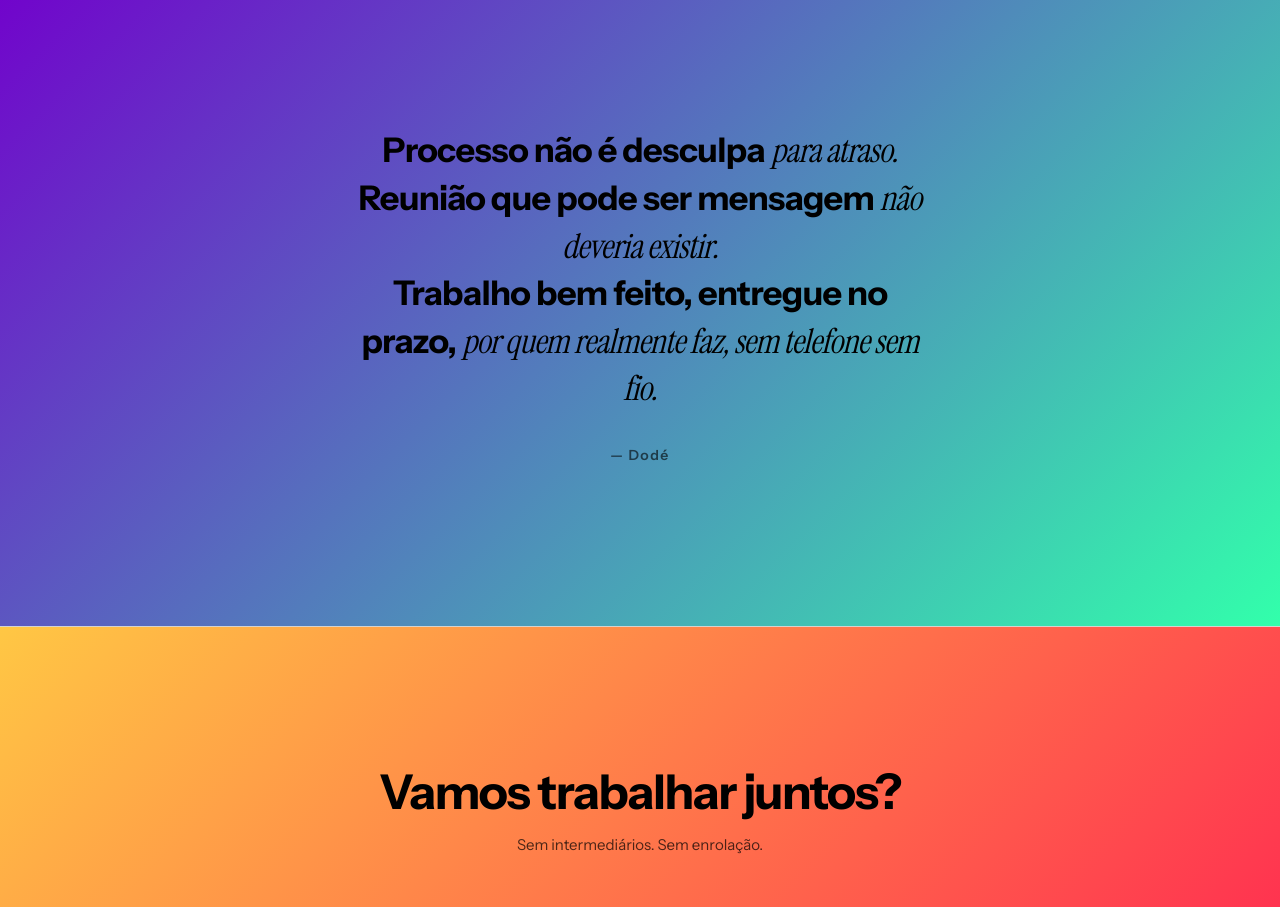
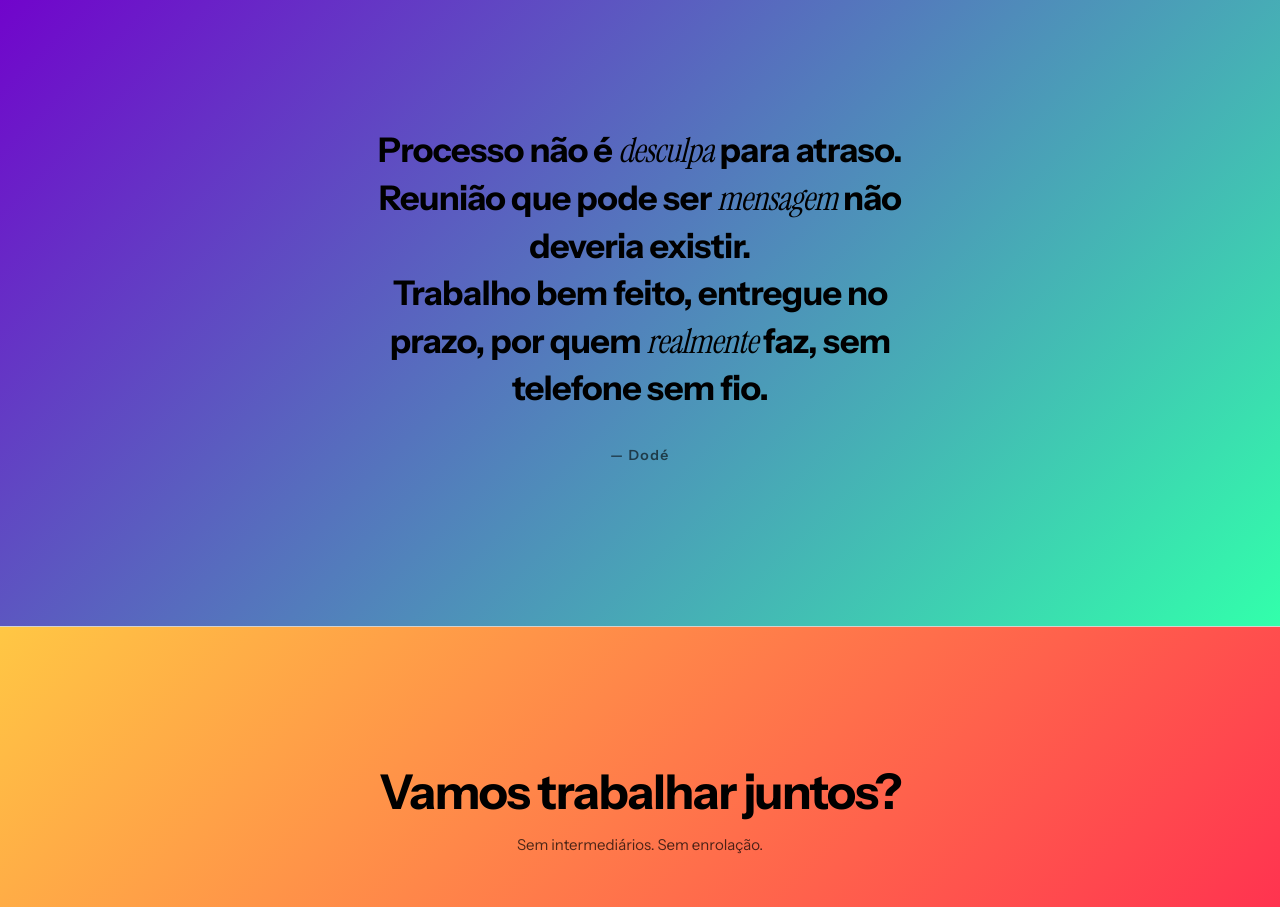
Before and after one commit to Antonio-Dode/studiodode, a Next.js app: page /quem-sou in a window 1280 px wide. Shown: the part 3020-3927 px from the top of the page. Built offline with nearby package versions, Linux system fonts and the light colour scheme.

Commit message:
feat(quem-sou): serif on inline keywords in manifesto, one per phrase
Co-Authored-By: Claude Sonnet 4.6 <noreply@anthropic.com>

```diff
--- a/app/quem-sou/page.tsx
+++ b/app/quem-sou/page.tsx
@@ -239,14 +239,11 @@ export default function QuemSou() {
                 marginBottom: "32px",
               }}
             >
-              Processo não é desculpa{" "}
-              <span className="serif-it" style={{ fontWeight: 400 }}>para atraso.</span>
+              Processo não é <span className="serif-it" style={{ fontWeight: 400 }}>desculpa</span> para atraso.
               <br />
-              Reunião que pode ser mensagem{" "}
-              <span className="serif-it" style={{ fontWeight: 400 }}>não deveria existir.</span>
+              Reunião que pode ser <span className="serif-it" style={{ fontWeight: 400 }}>mensagem</span> não deveria existir.
               <br />
-              Trabalho bem feito, entregue no prazo,{" "}
-              <span className="serif-it" style={{ fontWeight: 400 }}>por quem realmente faz, sem telefone sem fio.</span>
+              Trabalho bem feito, entregue no prazo, por quem <span className="serif-it" style={{ fontWeight: 400 }}>realmente</span> faz, sem telefone sem fio.
             </p>
             <footer className="rev" style={{ fontSize: "14px", fontWeight: 600, letterSpacing: "0.1em", color: "rgba(0,0,0,0.6)", transitionDelay: "0.15s" }}>
               — Dodé
```
